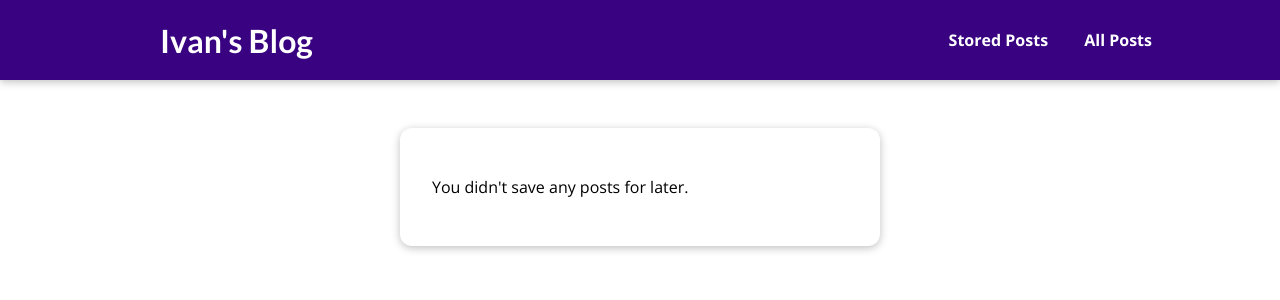
After one commit to IvanBondarenkoIT/my_site, a Django app: page /read-later in a window 1280 px wide. The commit adds this page. Shown: the top 300 px of the page. Run offline with Django 4.2, Linux system fonts and the light colour scheme.

Commit message:
blog app: Managing and Styling Read later Feature

```diff
--- /dev/null
+++ b/blog/static/blog/stored-posts.css
@@ -0,0 +1,40 @@
+#main-navigation {
+  background-color: #390281;
+  box-shadow: 0 2px 8px rgba(0, 0, 0, 0.25);
+}
+
+#stored-posts {
+    margin: 8rem auto 3rem auto;
+    padding: 2rem;
+    border-radius: 12px;
+    box-shadow: 0 2px 8px rgba(0, 0, 0, 0.25);
+    background-color: white;
+    width: 90%;
+    max-width: 30rem;
+}
+
+#stored-posts ul {
+    list-style: none;
+    margin: 0;
+    padding: 0;
+}
+
+#stored-posts li {
+     margin: 1rem 0;
+}
+
+#stored-posts a {
+    display: block;
+    padding: 1rem;
+    width: 100%;
+    text-decoration: none;
+    border: 1px solid #ccc;
+    color: #1b1b1b;
+    font-weight: bold;
+}
+
+#stored-posts a:hover,
+#stored-posts a:active {
+    background-color: #ccc;
+
+}
--- /dev/null
+++ b/blog/templates/blog/stored-posts.html
@@ -0,0 +1,24 @@
+{% extends "base.html" %}
+{% load static %}
+
+{% block title %}
+My Stored Posts
+{% endblock %}
+
+{% block css_files  %}
+    <link rel="stylesheet" href="{% static "blog/stored-posts.css" %}">
+{% endblock %}
+
+
+{% block content %}
+    <section id="stored-posts">
+        {% if not has_posts %}
+            <p>You didn't save any posts for later.</p>
+        {% endif %}
+        <ul>
+            {% for post in posts %}
+                <li><a href="{% url "post-detail-page" post.slug %}">{{ post.title }}</a></li>
+            {% endfor %}
+        </ul>
+    </section>
+{% endblock %}
--- a/blog/urls.py
+++ b/blog/urls.py
@@ -6,5 +6,6 @@ from . import views
 urlpatterns = [
     path('', views.StartingPageView.as_view(), name="starting-page"),
     path('posts', views.AllPostsView.as_view(), name="post-page"),
-    path('posts/<slug:slug>', views.SinglePostView.as_view(), name="post-detail-page")
+    path('posts/<slug:slug>', views.SinglePostView.as_view(), name="post-detail-page"),
+    path('read-later', views.ReadLaterView.as_view(), name="read-later"),
 ]
--- a/blog/views.py
+++ b/blog/views.py
@@ -28,13 +28,25 @@ class AllPostsView(ListView):
 
 
 class SinglePostView(View):
+
+    def is_stored_post(self, request, post_id):
+        stored_posts = request.session.get('stored_posts')
+        if stored_posts is not None:
+            is_saved_for_later = post_id in stored_posts
+        else:
+            is_saved_for_later = False
+
+        return is_saved_for_later
+
     def get(self, request, slug):
         post = Post.objects.get(slug=slug)
+
         context = {
             "post": post,
             "post_tags": post.tags.all(),
             "comment_form": CommentForm(),
             "comments": post.comments.all().order_by("-id"),
+            "saved_for_later": self.is_stored_post(request, post.id),
         }
         return render(request, "blog/post-detail.html", context)
 
@@ -54,6 +66,7 @@ class SinglePostView(View):
             "post_tags": post.tags.all(),
             "comment_form": CommentForm(),
             "comments": post.comments.all().order_by("-id"),
+            "saved_for_later": self.is_stored_post(request, post.id),
         }
         return render(request, "blog/post-detail.html", context)
 
@@ -62,3 +75,38 @@ class SinglePostView(View):
         context['post_tags'] = self.object.tags.all()
         context['comment_form'] = CommentForm()
         return context
+
+
+class ReadLaterView(View):
+    def get(self, request):
+        stored_post = request.session.get('stored_post')
+
+        context = {}
+
+        if stored_post is None or len(stored_post) == 0:
+            context['posts'] = []
+            context['has_posts'] = False
+        else:
+            posts = Post.objects.filter(id__in=stored_post)
+            context['posts'] = posts
+            context['has_posts'] = True
+
+        return render(request, "blog/stored-posts.html", context)
+
+
+    def post(self, request):
+        stored_post = request.session.get('stored_post')
+
+        if stored_post is None:
+            stored_post = []
+
+        post_id = int(request.POST.get('post_id'))
+
+        if post_id not in stored_post:
+            stored_post.append(post_id)
+        else:
+            stored_post.remove(post_id)
+
+        request.session['stored_post'] = stored_post
+
+        return HttpResponseRedirect('/')
--- a/static/app.css
+++ b/static/app.css
@@ -35,6 +35,7 @@ h3 {
   text-decoration: none;
   color: white;
   font-weight: bold;
+  margin-left: 2rem;
 }
 
 #main-navigation a:hover,
--- a/templates/base.html
+++ b/templates/base.html
@@ -6,12 +6,15 @@
     <meta charset="UTF-8">
     <title>{% block title %}{% endblock %}</title>
     <link rel="stylesheet" href="{% static "app.css" %}">
-    {% block css_files %}{% endblock %}
+    {% block css_files %}
+
+    {% endblock %}
 </head>
 <body>
     <header id="main-navigation">
-        <h1><a href="{% url "starting-page" %}">Ivan's Blog</a></h1>
+        <a href="{% url "starting-page" %}"><h1>Ivan's Blog</h1></a>
         <nav>
+            <a href="{% url "read-later" %}">Stored Posts</a>
             <a href="{% url "post-page" %}">All Posts</a>
         </nav>
     </header>
```
Also changed, not shown: blog/static/blog/post-detail.css (+19 -0 lines), blog/templates/blog/post-detail.html (+13 -0 lines).
